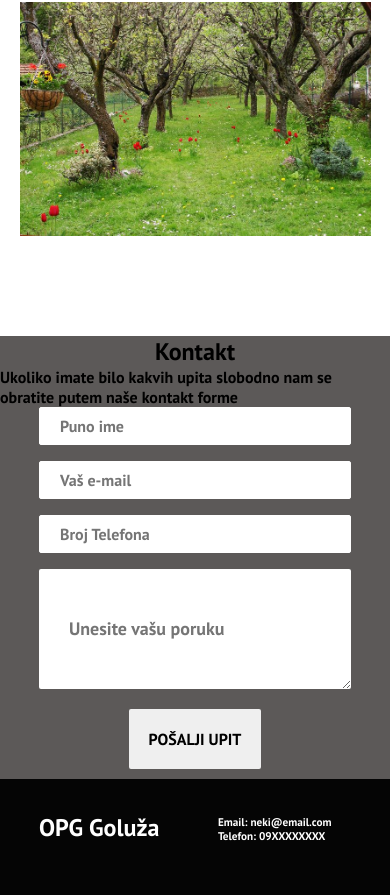
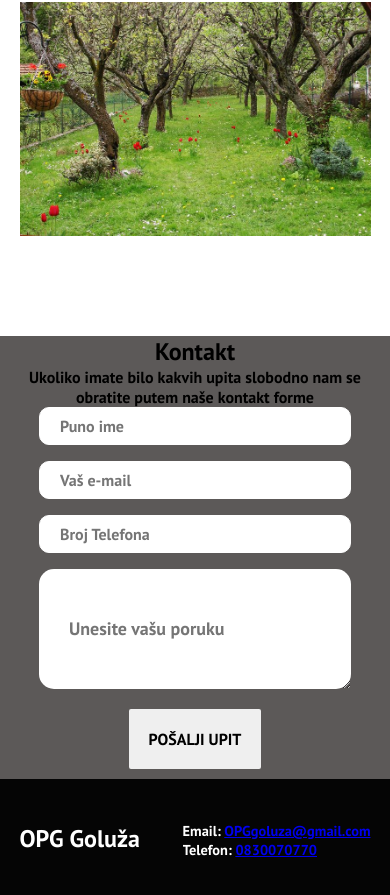
Before and after one commit to MarinB747/opg-website, a React (Create React App) app: page /usluge in a window 390 px wide. Shown: the part 1067-1962 px from the top of the page. Built offline with nearby package versions, Linux system fonts and the light colour scheme.

Commit message:
css i ahref

```diff
--- a/src/Footer.css
+++ b/src/Footer.css
@@ -15,10 +15,12 @@ align-self: center;
 display: flex;
 justify-content: center;
 font-size: 2rem;
+
 }
 .footer-subscription-text {
   justify-content: center;
   display: flex;
+  text-align: center;
   font-size: 1.5rem;
 }
 .footer_input{
@@ -28,7 +30,6 @@ font-size: 2rem;
 }
 .footer-input{
   padding: 8px 20px;
-  border-radius: 2px;
   margin-left: 10%;
   outline: none;
   border: none;
@@ -36,6 +37,7 @@ font-size: 2rem;
   margin-bottom: 16px;
   border: 1px solid #fff;
   width: 20%;
+  border-radius: 15px;
   }
 
 .footer-input2{
@@ -44,7 +46,7 @@ font-size: 2rem;
   width: 80%;
   align-content: center;
   align-self: center;
-  border-radius: 2px;
+  border-radius: 15px;
   margin-right: 10px;
   outline: none;
   border: none;
@@ -110,6 +112,7 @@ font-size: 2rem;
     border: 1px solid #fff;
     display: flex;
     flex-direction: column;
+    border-radius: 10px;
   }
 
   .footer-subscription-heading{
@@ -120,17 +123,18 @@ font-size: 2rem;
   }
   .footer-info-logo{
     position: absolute;
-    bottom:10%;
-    left: 10%;
+    bottom:8%;
+    left: 5%;
     display: flex;
     font-size: 1.5rem;
   }
   .footer-info-area{
     position: absolute;
-    bottom: 10%;
-    right: 15%;
+    bottom: 7%;
+    right: 5%;
+
   }
   .footer-info-cont{
-    font-size: 0.7rem;
+    font-size: 0.9rem;
   }
 }
--- a/src/Footer.js
+++ b/src/Footer.js
@@ -49,8 +49,8 @@ export default function Footer(){
         <div >
          <h3 className="footer-info-logo" style={{color: "white"}}>OPG Goluža</h3>
          <div className="footer-info-area">
-          <h5 className="footer-info-cont" style={{color: "white"}}>Email: neki@email.com</h5>
-          <h5 className="footer-info-cont" style={{color: "white"}}>Telefon: 09XXXXXXXX</h5>
+          <h5 className="footer-info-cont" style={{color: "white"}}>Email: <a href="mailto:blazevic.marin747@gmail.com">OPGgoluza@gmail.com</a></h5>
+          <h5 className="footer-info-cont" style={{color: "white"}}>Telefon: <a href="tel:+353830070770">0830070770</a></h5>
          </div>
         </div>
       </section>
--- a/src/components/Cards.css
+++ b/src/components/Cards.css
@@ -115,4 +115,8 @@ h1 {
   .cards__item {
     margin-bottom: 2rem;
   }
+  .cards {
+    padding: 1rem;
+    background: #fff;
+  }
 }
```
Also changed, not shown: 1 other file (tests, documents, lock files or other folders).
